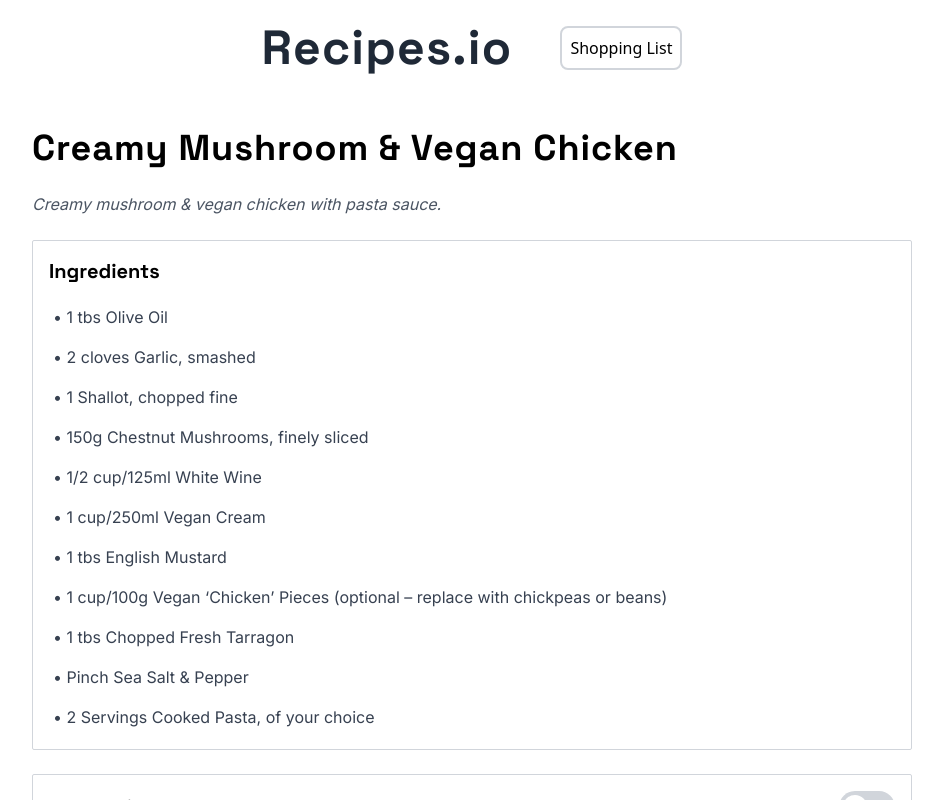
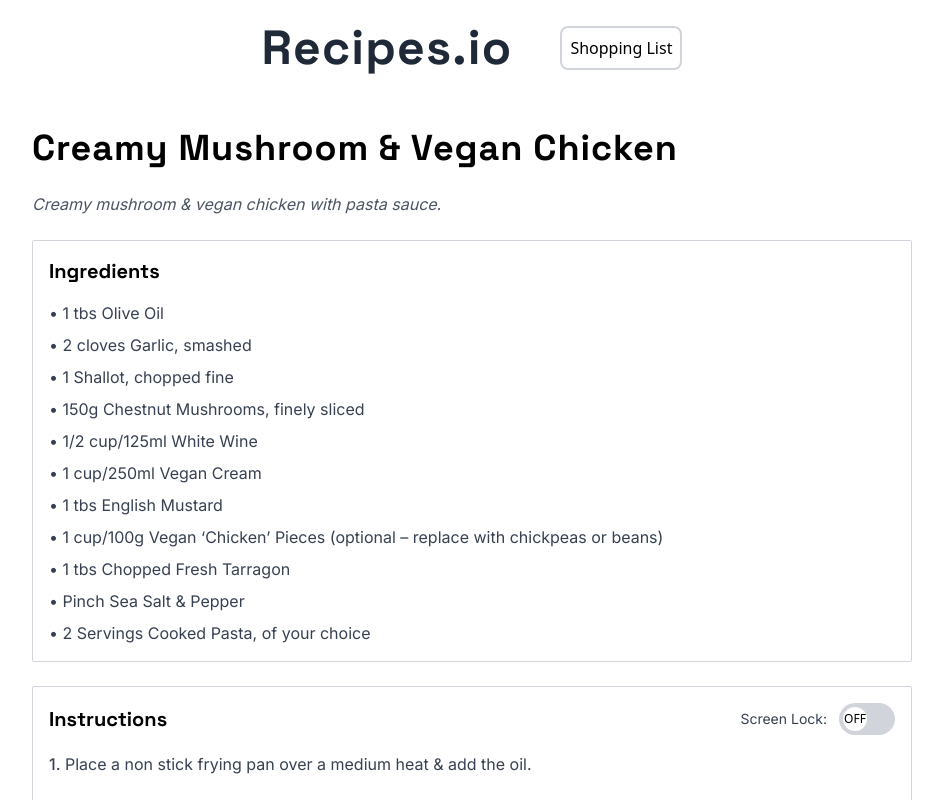
Before and after one commit to NielsLouwes/recipes.io, a Nuxt app: page /recipes/1 in a window 1280 px wide. Shown: the top 800 px of the page, without its empty margins (168-1111 px from the left). Built offline with nearby package versions, Linux system fonts and the light colour scheme.

Commit message:
add recipe for vegan garlic yoghurt sauce and releaseWakelock on unmount

```diff
--- a/client/data/recipes.json
+++ b/client/data/recipes.json
@@ -594,6 +594,54 @@
         "easy to make"
       ],
       "slug": "creamy-tomato-gnocchi"
+    },
+    {
+      "id": 12,
+      "name": "Vegan Garlic Yogurt Sauce",
+      "description": "A creamy vegan garlic sauce made with plant-based yogurt, perfect for döner kebab, salad dressing, sandwich sauce, or pizza dip. This oil-free recipe uses only 5 ingredients and takes just 10 minutes to prepare.",
+      "ingredients": [
+        "1 ½ cup (375 g) of plant yogurt, unsweetened",
+        "¼ cup (60 ml) of water",
+        "2 teaspoon apple cider vinegar",
+        "2 teaspoons lemon juice",
+        "1.5 teaspoon nut butter (almond, cashew, or tahini)",
+        "2 garlic cloves, minced",
+        "Salt to taste",
+        "Pepper to taste",
+        "Herbs of your choice (parsley or chives) - optional"
+      ],
+      "nutrition": [],
+      "spices": ["Salt", "Pepper"],
+      "instructions": [
+        "For the sauce, you take all the ingredients and mix them to a creamy sauce.",
+        "If you like, you can do it the day before. So the sauce can still absorb the taste."
+      ],
+      "tips": [
+        "Let the sauce sit for 30 minutes and taste again. You can add more garlic if you want.",
+        "Add some fresh herbs to get other flavors with this garlic sauce. Like cilantro for a cilantro garlic sauce. Or fresh parsley or fresh dill.",
+        "Add a cheesy note with some nutritional yeast.",
+        "You want a thicker consistency, add some more tahini or nut butter.",
+        "Add as much garlic cloves as you want to. Adjust to your spice level."
+      ],
+      "prep-time": 10,
+      "cooking-time": 0,
+      "serves": "1 lbs jar",
+      "difficulty": 1,
+      "cuisine": "Turkish",
+      "calories": null,
+      "tags": [
+        "vegan",
+        "garlic sauce",
+        "yogurt",
+        "dip",
+        "oil free",
+        "gluten free",
+        "quick",
+        "condiment",
+        "döner",
+        "kebab"
+      ],
+      "slug": "vegan-garlic-yogurt-sauce"
     }
   ]
 }
--- a/components/IngredientItem.vue
+++ b/components/IngredientItem.vue
@@ -14,7 +14,7 @@ const { addItemToShoppingList } = useShoppingList()
   <li
     v-for="(ingredient, index) in recipe?.ingredients"
     :key="index"
-    class="font-body text-gray-700 flex justify-between p-1 w-[95%]"
+    class="font-body text-gray-700 flex justify-between w-[95%]"
     @click="addItemToShoppingList(ingredient)"
   >
     • {{ ingredient }}
--- a/pages/recipes/[id].vue
+++ b/pages/recipes/[id].vue
@@ -2,6 +2,7 @@
 import data from '~/client/data/recipes.json'
 import IngredientItem from '~/components/IngredientItem.vue'
 import { useWakeLock } from '~/composables/useWakeLock'
+import { onUnmounted } from 'vue'
 
 const { id } = useRoute().params
 const { isSupported, requestWakeLock, releaseWakeLock, isLocked } = useWakeLock()
@@ -11,6 +12,12 @@ const getRecipeInfo = () => {
 }
 
 const recipe = getRecipeInfo()
+
+onUnmounted(() => {
+  if (isLocked?.value) {
+    releaseWakeLock()
+  }
+})
 </script>
 
 <template>
```
